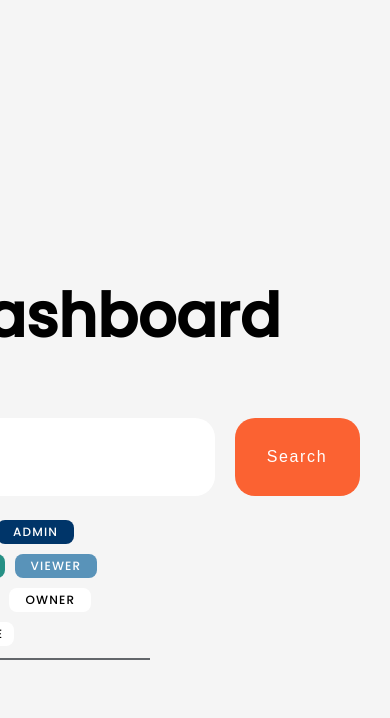
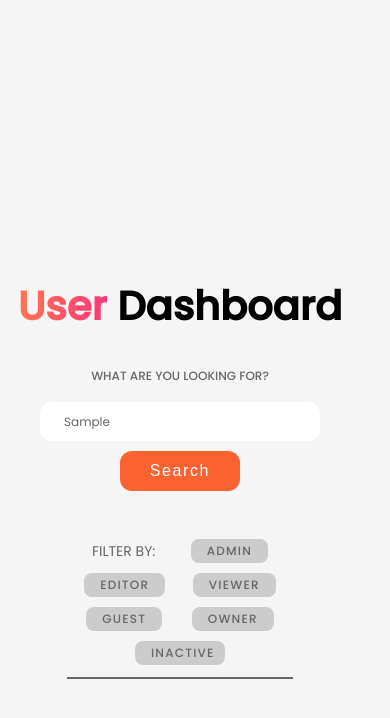
Before and after one commit to makarroche/prima-app, a Next.js app: page / in a window 390 px wide. Both pictures are taken after typing "Sample" into the empty fields and a click on the button "Search". Shown: the top 718 px of the page. Built offline with nearby package versions, Linux system fonts and the light colour scheme.

Commit message:
feat: add styling

```diff
--- a/src/app/components/Badge.tsx
+++ b/src/app/components/Badge.tsx
@@ -1,10 +1,22 @@
+import { User_Type } from "../types/Filter";
+
 type BadgeProps = {
   children: React.ReactNode;
-  color: "first" | "second" | "third" | "fourth" | "fifth";
+  color: User_Type;
+  active: boolean;
+  type: "display" | "clickable";
 };
 
-const Badge = ({ children, color }: BadgeProps) => {
-  return <div className={`badge badge-${color}`}>{children}</div>;
+const Badge = ({ children, color, active, type }: BadgeProps) => {
+  return (
+    <div
+      className={`badge badge-${color} ${!active ? "badge-not-used" : ""} ${
+        type === "clickable" ? "badge-clickable" : ""
+      }`}
+    >
+      {children}
+    </div>
+  );
 };
 
 export default Badge;
--- a/src/app/globals.css
+++ b/src/app/globals.css
@@ -1,11 +1,12 @@
 :root {
   --background: #F5F5F5;
   --color-brand-orange: #FB6232;
-  --badge-first-variant: #003569;
-  --badge-second-variant: #269085;
-  --badge-third-variant: #5993B9;
-  --badge-fourth-variant: #9F009F;
-  --badge-fifth-variant: #FFFFFF;
+  --badge-admin: #003569;
+  --badge-editor: #269085;
+  --badge-viewer: #5993B9;
+  --badge-guest: #9F009F;
+  --badge-owner: #FFFFFF;
+  --badge-inactive:  #FFFFFF;
 }
 
 html,
@@ -48,6 +49,7 @@ a {
   font-size: 14px;
   line-height: 170%;
   font-weight: 500;
+  margin-bottom: 12px;
 }
 
 .text-large {
@@ -70,11 +72,18 @@ a {
   font-weight: 300;
 }
 
+.text-small-bold {
+  font-size: 12px;
+  line-height: 170%;
+  font-weight: 500;
+}
+
 .heading {
   font-size: 60px;
   font-style: bold;
   font-weight: 700;
   line-height: 100%;
+  margin-bottom: 40px;
 }
 
 .heading-gradient {
@@ -99,7 +108,6 @@ a {
   flex-direction: column;
   justify-content: center;
   align-items: center;
-  gap: 24px;
   margin-top: 286px;
 }
 
@@ -137,11 +145,14 @@ a {
   border: none;
   background-color: var(--color-brand-orange);
   color: white;
+  &:hover {
+    opacity: 0.8;
+  }
 }
 
 .button-search {
   border-radius: 20px;
-    min-height: 78px;
+  min-height: 78px;
 }
 
 .button-slim {
@@ -171,38 +182,52 @@ a {
   letter-spacing: 0.1em;
   text-align: center;
   text-transform: uppercase;
-  cursor: pointer;
 }
 
-.badge-first {
-  background-color: var(--badge-first-variant);
+.badge-clickable {
+  cursor: pointer;
+  &:hover {
+    opacity: 0.8;
+  }
 }
 
-.badge-second {
-  background-color: var(--badge-second-variant);
+.badge-admin {
+  background-color: var(--badge-admin);
 }
 
-.badge-third {
-  background-color: var(--badge-third-variant);
+.badge-editor {
+  background-color: var(--badge-editor);
 }
 
-.badge-fourth {
-  background-color: var(--badge-fourth-variant);
+.badge-viewer {
+  background-color: var(--badge-viewer);
 }
 
-.badge-fifth {
-  background-color: var(--badge-fifth-variant);
+.badge-guest {
+  background-color: var(--badge-guest);
+}
+
+.badge-owner {
+  background-color: var(--badge-owner);
   color: black;
 }
 
+.badge-inactive {
+  background-color: var(--badge-inactive);
+  color: black;
+}
+
+.badge-not-used {
+  background-color: #cccccc;
+  color: #666;
+}
 
 .card {
   display: flex;
   flex-direction: column;
-
   width: 247px;
   height: 295px;
-  gap: 16px;
+  gap: 10px;
   border-radius: 20px;
   border-width: 1px;
   padding: 16px;
@@ -216,6 +241,11 @@ a {
   font-size: 12px;
 }
 
+.team-container {
+  display: flex;
+  flex-direction: column;
+  gap: 4px;
+}
 
 .modal {
   display: flex;
@@ -228,7 +258,24 @@ a {
   padding-right: 24px;
   padding-bottom: 16px;
   padding-left: 24px;
-  gap: 16px;
+  gap: 12px;
+  z-index: 1;
+  position: fixed;
+  top: 50%;
+  left: 50%;
+  transform: translate(-50%, -50%);
+  box-shadow: 0 4px 20px rgba(0, 0, 0, 0.15);
+}
+
+.modal-overlay {
+  position: fixed;
+  top: 0;
+  left: 0;
+  right: 0;
+  bottom: 0;
+  background-color: rgba(0, 0, 0, 0.5);
+  backdrop-filter: blur(5px);
+  z-index: 0;
 }
 
 .modal-close-container {
@@ -243,8 +290,23 @@ a {
 .filter {
   display: flex;
   justify-content: start;
+  align-items: center;
   gap: 10px;
   flex-wrap: wrap;
+  margin-top: 24px;
+}
+
+.clear-filter {
+  cursor: pointer;
+  padding: 4px 8px;
+  border-radius: 4px;
+  background-color: #f0f0f0;
+  font-size: 14px;
+  color: #666;
+  border: 1px solid #ddd;
+  &:hover {
+    opacity: 0.8;
+  }
 }
 
 .filter-separator {
@@ -259,4 +321,80 @@ a {
   gap: 12px;
   margin-top: 24px;
   margin-bottom: 24px;
+  min-height: 80vh;
 }
+
+.feedback-container {
+  display: flex;
+  justify-content: center;
+  width: 100%;
+  margin-top: 24px;
+  max-height: 150px;
+}
+
+.feedback {
+  display: flex;
+  flex-direction: column;
+  width: 247px;
+  gap: 16px;
+  border-radius: 20px;
+  border-width: 1px;
+  padding: 16px;
+  border: 1px solid #D3D3DC;
+  background-color: #FFFFFF;
+  text-align: center;
+}
+
+.button-hidden {
+  background: none;
+  border: none;
+  padding: 0;
+  cursor: pointer;
+}
+
+@media screen and (max-width: 768px) {
+
+  .heading {
+  font-size: 40px;
+}
+  .subtitle {
+   font-size: 12px;
+   text-align: center;
+   margin-bottom: 16px;
+  }
+
+  .input {
+  min-width: 280px;
+  min-height: 18px;
+  border: none;
+  border-radius: 12px;
+  font-size: 12px;
+}
+
+.search-input {
+  display: flex;
+  flex-direction: column;
+  align-items: center;
+  gap: 10px;
+}
+
+.button-search {
+  border-radius: 12px;
+  min-height: 40px;
+  min-width: 40px;
+}
+
+.button-slim {
+  border-radius: 12px;
+  min-height: 42px;
+}
+
+.filter {
+  justify-content: space-evenly;
+}
+
+.modal {
+  min-width: 400px;
+}
+
+}
```
